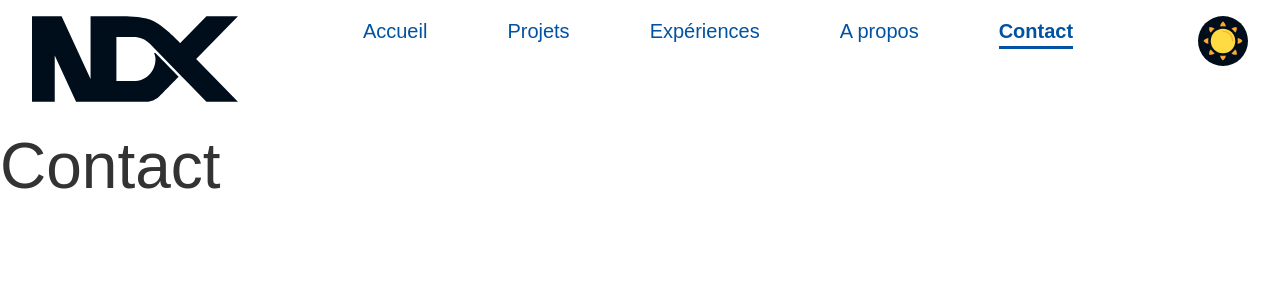
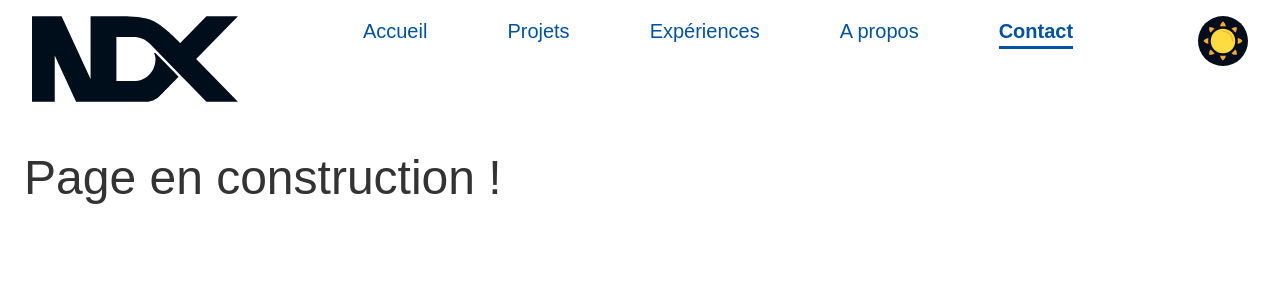
Before and after one commit to NicolasD09/portfolio, a Nuxt app: page /contact in a window 1280 px wide. Shown: the top 300 px of the page. Built offline with nearby package versions, Linux system fonts and the light colour scheme; what v-hotkey would draw is missing.

Commit message:
edited transition delay + page titles

```diff
--- a/pages/about/index.vue
+++ b/pages/about/index.vue
@@ -1,5 +1,5 @@
 <template>
-  <h1 class="text-6xl">About</h1>
+  <h1 class="p-6 text-5xl">Page en construction !</h1>
 </template>
 
 <script>
--- a/pages/contact/index.vue
+++ b/pages/contact/index.vue
@@ -1,13 +1,12 @@
 <template>
-<h1 class="text-6xl">Contact</h1>
+  <h1 class="p-6 text-5xl">Page en construction !</h1>
 </template>
 
 <script>
 export default {
-  name: 'contact'
-}
+  name: "contact",
+};
 </script>
 
 <style>
-
 </style>
--- a/pages/experiences/index.vue
+++ b/pages/experiences/index.vue
@@ -74,7 +74,7 @@ export default {
   mounted() {
     setTimeout(() => {
       this.main_show = true;
-    }, 400);
+    }, 200);
   },
 };
 </script>
--- a/pages/index.vue
+++ b/pages/index.vue
@@ -94,7 +94,7 @@ export default {
     }, 200);
     setTimeout(() => {
       this.image_show = true;
-    }, 800);
+    }, 500);
   },
 };
 </script>
--- a/pages/projets/index.vue
+++ b/pages/projets/index.vue
@@ -121,7 +121,7 @@ export default {
   mounted() {
     setTimeout(() => {
       this.main_show = true;
-    }, 400);
+    }, 200);
   },
 };
 </script>
```
